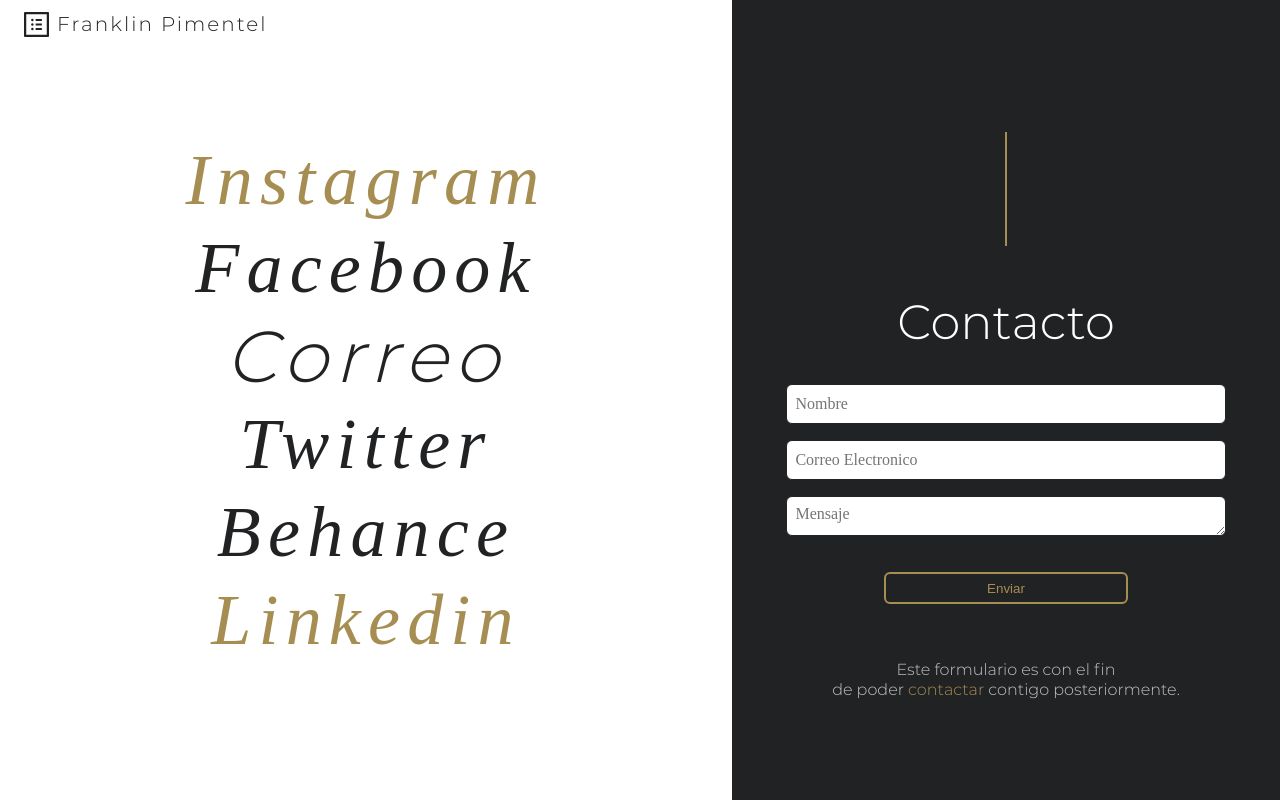
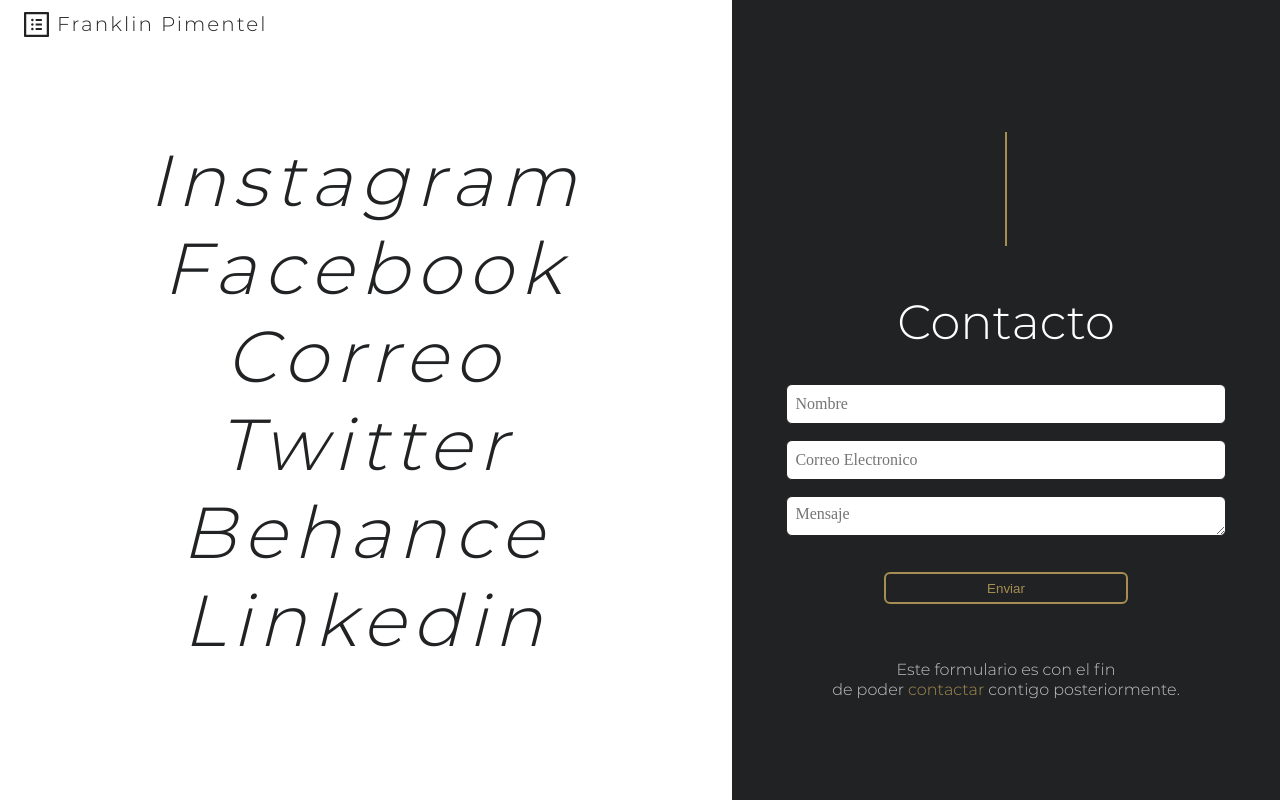
Before and after one commit to Franklingp/portafolioReact, a React app: page /contact in a window 1280 px wide. Built offline with nearby package versions, Linux system fonts and the light colour scheme; no server answers; the database is empty; a web font is replaced by a local one.

Commit message:
Making changes on contact page

```diff
--- a/src/assets/styles/Contact.css
+++ b/src/assets/styles/Contact.css
@@ -27,8 +27,9 @@
 
 .big-text {
 	font-family: "Montserrat";
+	font-family: "Ligth";
 	font-style: italic;
-	font-weight: normal;
+	font-weight: 100;
 	font-size: 72px;
 	line-height: 88px;
 	text-align: center;
--- a/src/assets/styles/ProjectList.css
+++ b/src/assets/styles/ProjectList.css
@@ -31,7 +31,7 @@
 }
 
 .subtitle-list {
-	font-family: thin;
+	font-family: "Ligth";
 	position: relative;
 	left: 150px;
 	font-style: normal;
--- a/src/components/ProjectCard.jsx
+++ b/src/components/ProjectCard.jsx
@@ -8,7 +8,7 @@
 const ProjectCard = ({ name, date, category, classess }) => {
 	return (
 		<article className={`content-card ${classess}`}>
-			<h2 className="card-title text-extra-ligth">{firstUpperCase(name)}</h2>
+			<h2 className="card-title text-ligth">{firstUpperCase(name)}</h2>
 			<span className="card-date text-ligth">{formatDate(date)}</span>
 			<span className="card-category text-ligth">
 				{firstUpperCase(category)}
--- a/src/pages/Contact.jsx
+++ b/src/pages/Contact.jsx
@@ -29,7 +29,7 @@
 			date: Date.now()
 		});
 		alert(
-			`Gracias ${name} por dejar tu mensaje, proxiamente estare contactando contigo.`
+			`Gracias ${form.name} por dejar tu mensaje, proxiamente estare contactando contigo.`
 		);
 		setForm({
 			name: "",
@@ -62,7 +62,6 @@
 				<a
 					href={global.instagram}
 					className="big-text"
-					style={{ color: "#A68E52", fontFamily: "Thin-italic" }}
 					target="_blank"
 					rel="noopener noreferrer"
 				>
@@ -71,7 +70,6 @@
 				<a
 					href={global.facebook}
 					className="big-text"
-					style={{ fontFamily: "Extra-ligth" }}
 					target="_blank"
 					rel="noopener noreferrer"
 				>
@@ -80,7 +78,6 @@
 				<a
 					onClick={handleDialog}
 					className="big-text"
-					style={{ fontFamily: "Ligth" }}
 					target="_blank"
 					rel="noopener noreferrer"
 				>
@@ -90,7 +87,6 @@
 				<a
 					href={global.twitter}
 					className="big-text"
-					style={{ fontFamily: "Regular" }}
 					target="_blank"
 					rel="noopener noreferrer"
 				>
@@ -99,7 +95,6 @@
 				<a
 					href={global.behance}
 					className="big-text"
-					style={{ fontFamily: "Thin-italic" }}
 					target="_blank"
 					rel="noopener noreferrer"
 				>
@@ -108,7 +103,6 @@
 				<a
 					href={global.linkedin}
 					className="big-text"
-					style={{ color: "#A68E52", fontFamily: "Extra-ligth" }}
 					target="_blank"
 					rel="noopener noreferrer"
 				>
```
